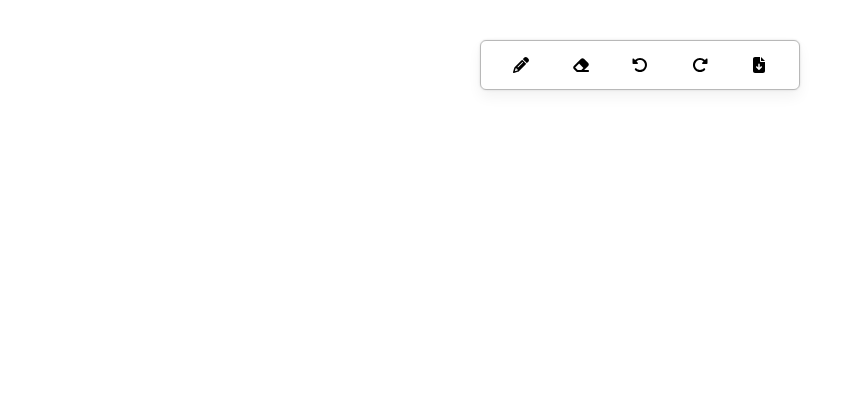
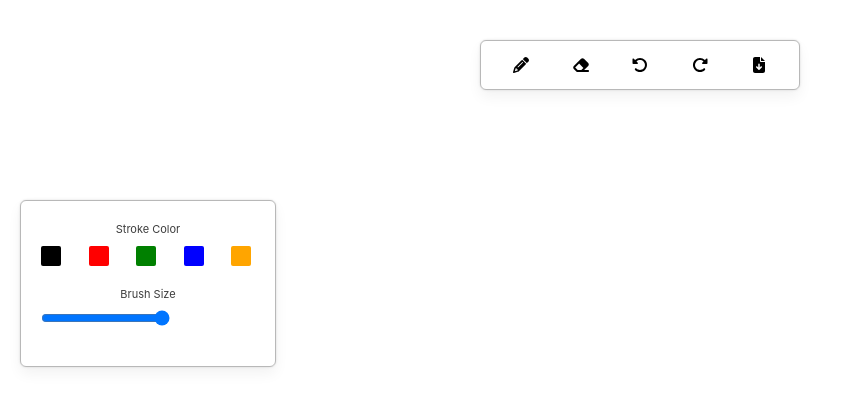
Before and after one commit to Muralidhar22/online-drawing-tool, a React (Vite) app: page / in a window 1280 px wide. Shown: the top 408 px of the page, without its empty margins (0-845 px from the left). Built offline with nearby package versions, Linux system fonts and the light colour scheme.

Commit message:
toolbox ui

```diff
--- a/src/App.tsx
+++ b/src/App.tsx
@@ -1,11 +1,13 @@
 import './App.css'
 import Menu from './components/menu'
+import Toolbox from './components/toolbox'
 
 function App() {
 
   return (
     <>
       <Menu />
+      <Toolbox />
     </>
   )
 }
--- /dev/null
+++ b/src/components/toolbox/index.module.css
@@ -0,0 +1,28 @@
+.toolboxContainer {
+    @apply p-5 absolute top-1/4 left-5 w-64 rounded-md;
+    box-shadow: theme('colors.shadow1');
+    border: 1px solid theme('colors.border1');
+    background-color: theme('colors.background1');
+
+    .toolItem {
+        @apply mb-5;
+
+        .toolText {
+            font-size: 11px;
+            color: theme('colors.text1');
+        }
+
+        .itemContainer {
+            @apply flex justify-between mt-2;
+
+            .colorBox {
+                @apply h-5 w-5 mr-1 rounded-sm cursor-pointer;
+
+                &:hover, &.active {
+                    border: 1.5px solid theme('colors.border2');
+                    box-shadow: theme('colors.shadow2');
+                }
+            }
+        }
+    }
+}
--- /dev/null
+++ b/src/components/toolbox/index.tsx
@@ -0,0 +1,29 @@
+import styles from "./index.module.css";
+import { COLORS } from "../../constants";
+
+const Toolbox = () => {
+    const updateBrushSize = (e) => {
+
+    }
+
+    return (<div className={styles.toolboxContainer}>
+        <div className={styles.toolItem}>
+            <h4 className={styles.toolText}>Stroke Color</h4>
+            <div className={styles.itemContainer}>
+                <div className={styles.colorBox} style={{ backgroundColor: COLORS.BLACK }} />
+                <div className={styles.colorBox} style={{ backgroundColor: COLORS.RED }} />
+                <div className={styles.colorBox} style={{ backgroundColor: COLORS.GREEN }} />
+                <div className={styles.colorBox} style={{ backgroundColor: COLORS.BLUE }} />
+                <div className={styles.colorBox} style={{ backgroundColor: COLORS.ORANGE }} />
+            </div>
+        </div>
+        <div className={styles.toolItem}>
+            <h4 className={styles.toolText}>Brush Size</h4>
+            <div className={styles.itemContainer}>
+               <input type="range" min={1} max={10} step={1} onChange={updateBrushSize} />
+            </div>
+        </div>
+    </div>)
+}
+
+export default Toolbox;
--- /dev/null
+++ b/src/constants.ts
@@ -0,0 +1,19 @@
+const COLORS = {
+    BLACK: 'black',
+    RED: 'red',
+    GREEN: 'green',
+    BLUE: 'blue',
+    ORANGE: 'orange',
+    YELLOW: 'yellow',
+    WHITE: 'white'
+}
+
+const MENU_ITEMS = {
+    PENCIL: 'PENCIL',
+    ERASER: 'ERASER',
+    UNDO: 'UNDO',
+    REDO: 'REDO',
+    DOWNLOAD: 'DOWNLOAD'
+}
+
+export {COLORS, MENU_ITEMS}
```
